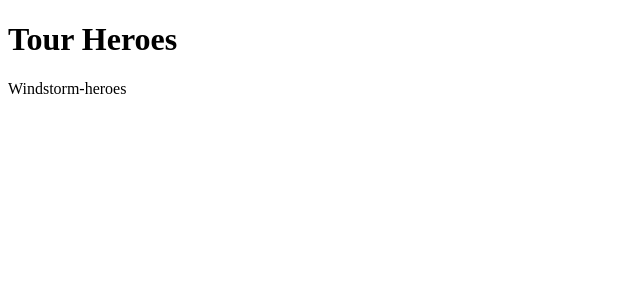
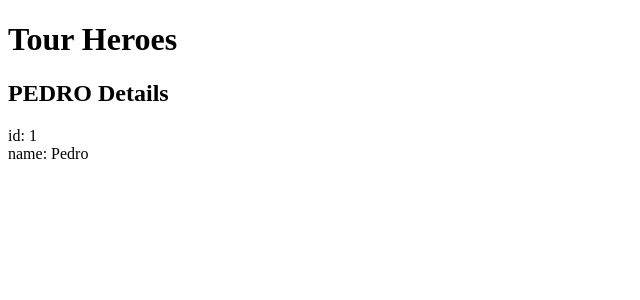
Before and after one commit to pedrop3/angular-tour-of-heroes, an Angular app: page / in a window 1280 px wide. Shown: the top 300 px of the page, without its empty margins (0-640 px from the left). Built offline with nearby package versions, Linux system fonts and the light colour scheme.

Commit message:
Detalhes Hero

```diff
--- /dev/null
+++ b/src/app/hero.ts
@@ -0,0 +1,4 @@
+export class Hero {
+    id: number;
+    name: string;
+  }
--- a/src/app/heroes/heroes.component.html
+++ b/src/app/heroes/heroes.component.html
@@ -1,3 +1,4 @@
-<p>
-  {{hero}}
-</p>
+
+<h2>{{ hero.name | uppercase }} Details</h2>
+<div><span>id: </span>{{hero.id}}</div>
+<div><span>name: </span>{{hero.name}}</div>
--- a/src/app/heroes/heroes.component.ts
+++ b/src/app/heroes/heroes.component.ts
@@ -1,4 +1,5 @@
 import { Component, OnInit } from '@angular/core';
+import { Hero } from '../hero';
 
 @Component({
   selector: 'app-heroes',
@@ -7,7 +8,12 @@
 })
 export class HeroesComponent implements OnInit {
 
-  hero = 'Windstorm-heroes';
+  //hero = 'Windstorm-heroes';
+
+  hero: Hero = {
+    id: 1,
+    name :"Pedro"
+  };
 
   constructor() { }
 
```
